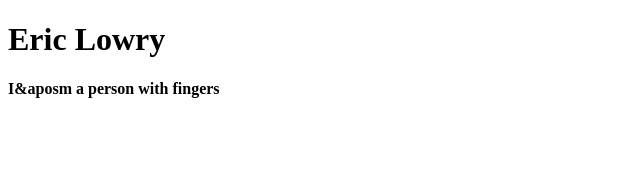
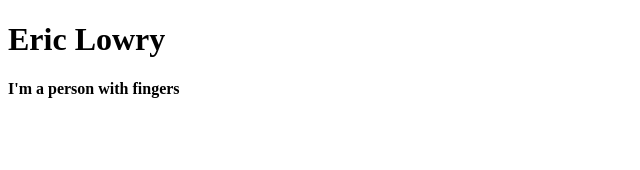
Before and after one commit to EricL0wry/eric-lowry-portfolio, a React app: page / in a window 1280 px wide. Shown: the top 170 px of the page, without its empty margins (0-640 px from the left). Built offline with nearby package versions, Linux system fonts and the light colour scheme; the HTML template or start-up script is replaced by a standard one.

Commit message:
Final save, unsure of the changes

```diff
--- a/src/components/banner.jsx
+++ b/src/components/banner.jsx
@@ -9,7 +9,7 @@ export default function Banner() {
           <h1>Eric Lowry</h1>
         </div>
         <div className='type-container'>
-          <h4>I&aposm a person with fingers</h4>
+          <h4>I&apos;m a person with fingers</h4>
         </div>
       </div>
     </div>
```
